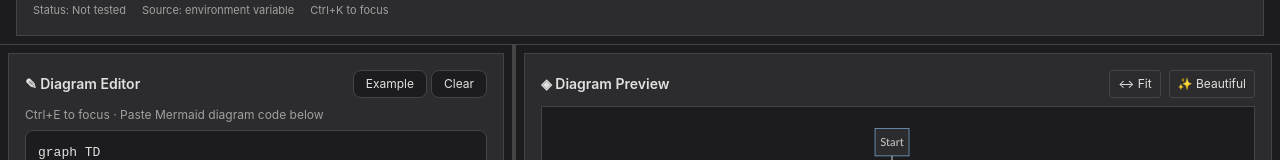
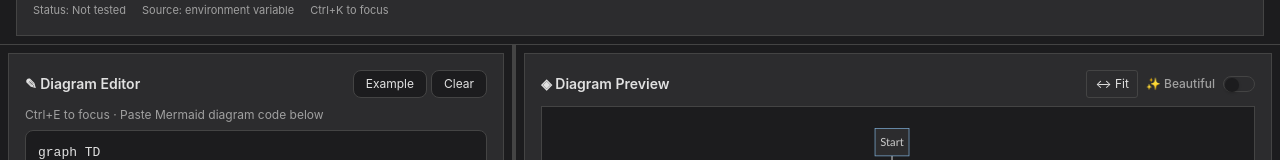
Before and after one commit to CyanAutomation/merm8-splash, a Next.js app: page / in a window 1280 px wide. Shown: the part 135-295 px from the top of the page. Built offline with nearby package versions, Linux system fonts and the light colour scheme; no server answers.

Commit message:
Add ToggleSlider component and integrate it into DiagramPreview for beautiful-mermaid rendering

```diff
--- a/app/components/DiagramPreview.tsx
+++ b/app/components/DiagramPreview.tsx
@@ -2,6 +2,7 @@
 
 import { useEffect, useRef, useState } from 'react'
 import { parseDiagramType } from '@/lib/diagramTypes'
+import ToggleSlider from './ToggleSlider'
 
 // Diagram types supported by beautiful-mermaid
 const BM_SUPPORTED = new Set(['flowchart', 'sequence', 'class', 'state', 'er', 'xychart'])
@@ -285,30 +286,12 @@ export default function DiagramPreview({
             </button>
           )}
           {!parseErrorMessage && !renderError && code.trim() !== '' && onToggleBeautifulRenderer && (
-            <button
-              onClick={onToggleBeautifulRenderer}
+            <ToggleSlider
+              value={useBeautifulRenderer}
+              onChange={onToggleBeautifulRenderer}
+              label="✨ Beautiful"
               title="Toggle beautiful-mermaid renderer"
-              style={{
-                padding: '4px 8px',
-                fontSize: '12px',
-                border: '1px solid var(--color-border)',
-                background: useBeautifulRenderer ? 'var(--color-accent-primary)' : 'var(--color-bg-secondary)',
-                color: useBeautifulRenderer ? '#000' : 'var(--color-text-primary)',
-                borderRadius: '3px',
-                cursor: 'pointer',
-                transition: 'all 0.2s ease',
-              }}
-              onMouseEnter={(e) => {
-                (e.currentTarget as HTMLButtonElement).style.background = 'var(--color-accent-primary)'
-                ;(e.currentTarget as HTMLButtonElement).style.color = '#000'
-              }}
-              onMouseLeave={(e) => {
-                (e.currentTarget as HTMLButtonElement).style.background = useBeautifulRenderer ? 'var(--color-accent-primary)' : 'var(--color-bg-secondary)'
-                ;(e.currentTarget as HTMLButtonElement).style.color = useBeautifulRenderer ? '#000' : 'var(--color-text-primary)'
-              }}
-            >
-              ✨ Beautiful
-            </button>
+            />
           )}
           {isRendering && (
             <span style={{ fontSize: '12px', color: 'var(--color-accent-primary)' }}>
--- /dev/null
+++ b/app/components/ToggleSlider.tsx
@@ -0,0 +1,123 @@
+'use client'
+
+import { useRef } from 'react'
+
+interface ToggleSliderProps {
+  value: boolean
+  onChange: (value: boolean) => void
+  label?: string
+  title?: string
+  disabled?: boolean
+}
+
+export default function ToggleSlider({
+  value,
+  onChange,
+  label,
+  title,
+  disabled = false,
+}: ToggleSliderProps) {
+  const checkboxRef = useRef<HTMLInputElement>(null)
+
+  const handleChange = () => {
+    onChange(!value)
+  }
+
+  const handleKeyDown = (e: React.KeyboardEvent<HTMLDivElement>) => {
+    if (disabled) return
+    if (e.code === 'Space' || e.code === 'Enter') {
+      e.preventDefault()
+      onChange(!value)
+    }
+  }
+
+  return (
+    <label
+      style={{
+        display: 'flex',
+        alignItems: 'center',
+        gap: '8px',
+        cursor: disabled ? 'not-allowed' : 'pointer',
+        opacity: disabled ? 0.5 : 1,
+        transition: 'opacity 0.2s ease',
+      }}
+      title={title}
+    >
+      {/* Hidden checkbox for semantic HTML and keyboard support */}
+      <input
+        ref={checkboxRef}
+        type="checkbox"
+        checked={value}
+        onChange={handleChange}
+        disabled={disabled}
+        style={{ display: 'none' }}
+        aria-label={label}
+      />
+
+      {/* Label text (optional) */}
+      {label && (
+        <span
+          style={{
+            fontSize: '12px',
+            color: 'var(--color-text-secondary)',
+            fontWeight: 500,
+            whiteSpace: 'nowrap',
+          }}
+        >
+          {label}
+        </span>
+      )}
+
+      {/* Toggle slider track and knob */}
+      <div
+        role="switch"
+        aria-checked={value}
+        aria-label={label || 'Toggle'}
+        tabIndex={disabled ? -1 : 0}
+        onKeyDown={handleKeyDown}
+        onClick={!disabled ? handleChange : undefined}
+        style={{
+          position: 'relative',
+          width: '32px',
+          height: '16px',
+          borderRadius: '8px',
+          border: `1px solid ${value ? 'var(--color-accent-primary)' : 'var(--color-border)'}`,
+          background: value ? 'var(--color-accent-primary)' : 'var(--color-bg-secondary)',
+          transition: 'all 120ms ease',
+          cursor: disabled ? 'not-allowed' : 'pointer',
+          outline: 'none',
+        }}
+        onMouseEnter={(e) => {
+          if (!disabled) {
+            (e.currentTarget as HTMLElement).style.opacity = '0.9'
+          }
+        }}
+        onMouseLeave={(e) => {
+          (e.currentTarget as HTMLElement).style.opacity = '1'
+        }}
+        onFocus={(e) => {
+          (e.currentTarget as HTMLElement).style.outline = `2px solid var(--color-accent-primary)`
+          ;(e.currentTarget as HTMLElement).style.outlineOffset = '2px'
+        }}
+        onBlur={(e) => {
+          (e.currentTarget as HTMLElement).style.outline = 'none'
+        }}
+      >
+        {/* Knob/circle that slides */}
+        <div
+          style={{
+            position: 'absolute',
+            top: '1px',
+            left: value ? '17px' : '1px',
+            width: '14px',
+            height: '14px',
+            borderRadius: '50%',
+            background: 'var(--color-bg-primary)',
+            transition: 'left 120ms ease',
+            boxShadow: '0 1px 3px rgba(0, 0, 0, 0.2)',
+          }}
+        />
+      </div>
+    </label>
+  )
+}
```
